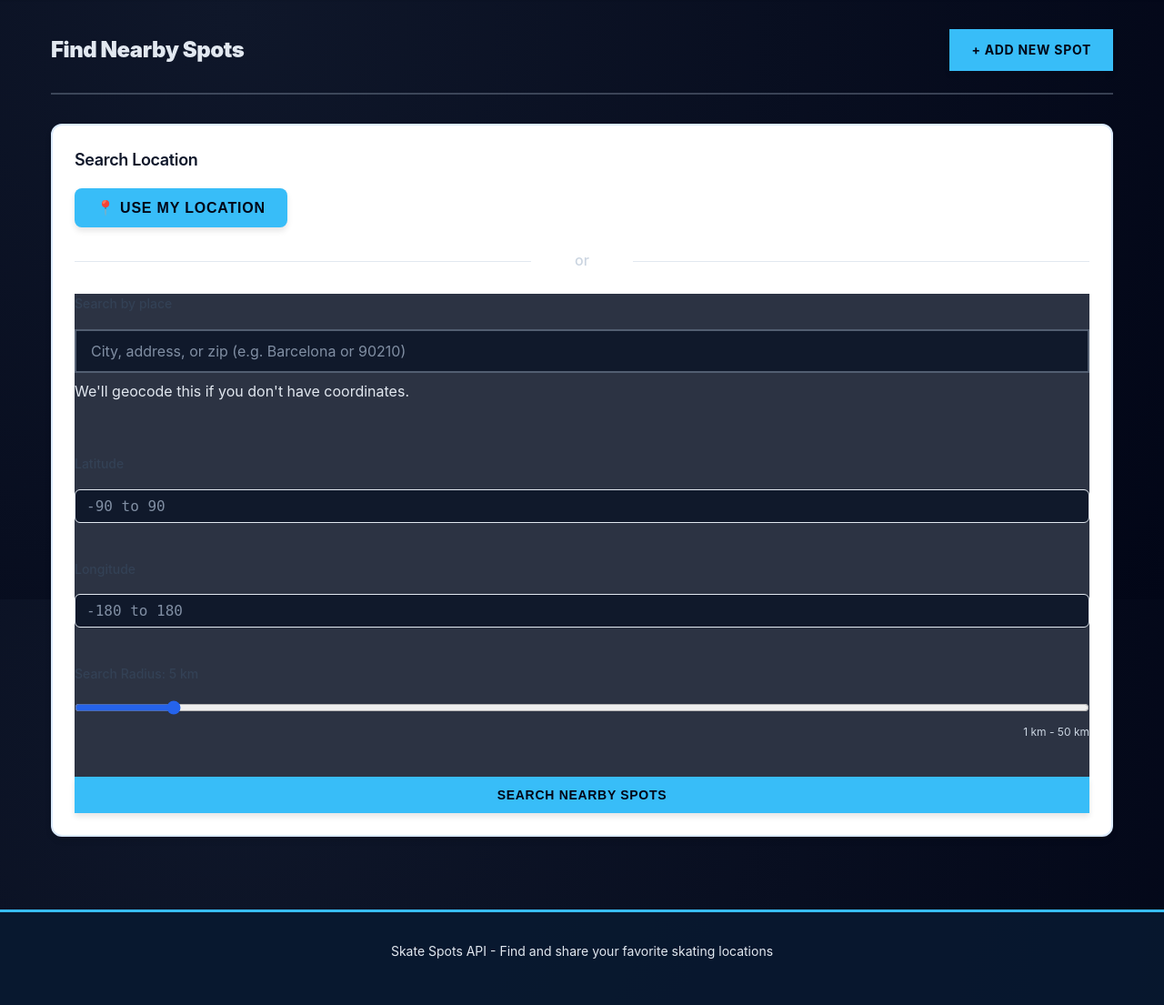
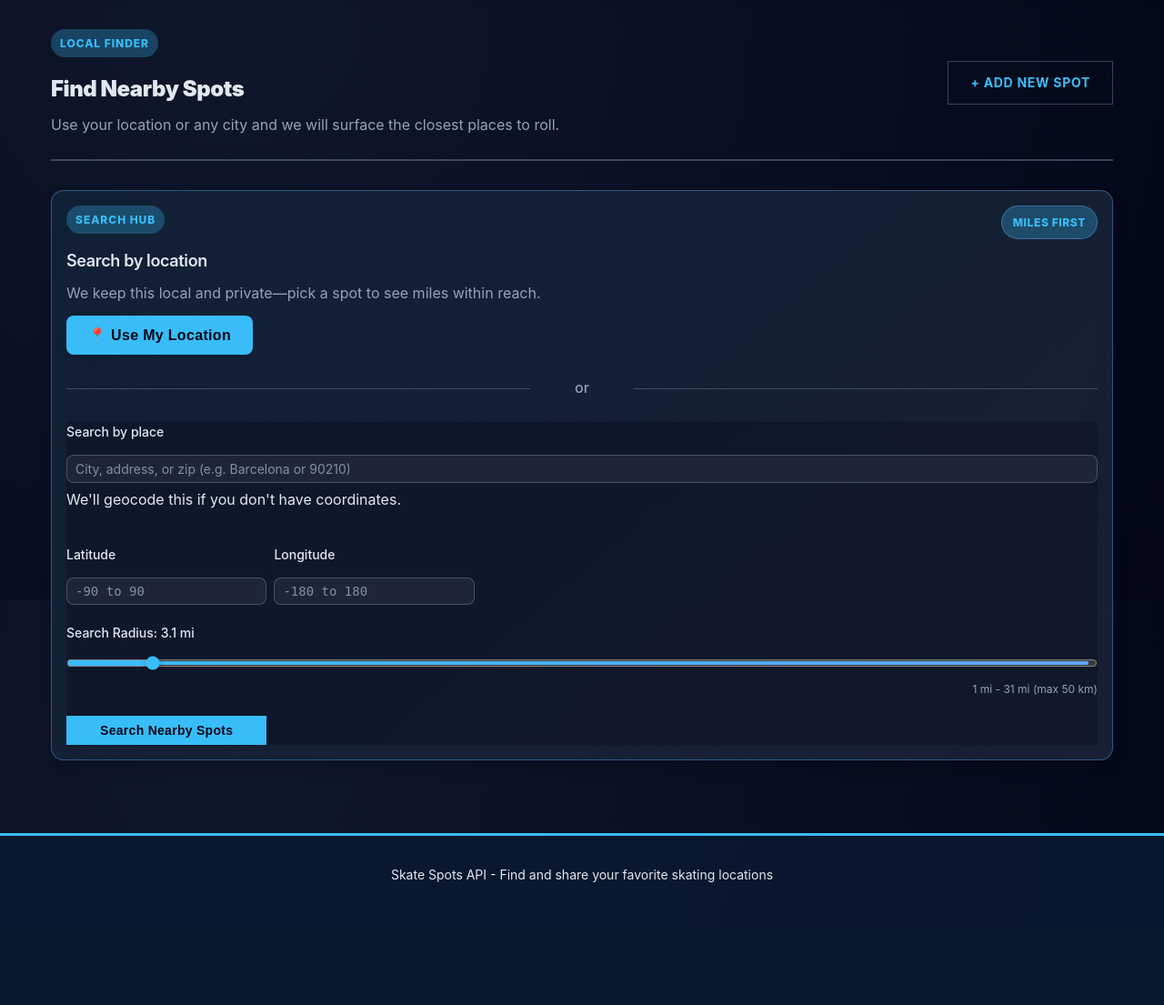
Before and after one commit to mattmikula/skate-spots, a FastAPI app: template templates/nearby.html in a window 1280 px wide. Shown: the part 141-1246 px from the top of the page at 91% size. After the commit the page ends 1111 px from the top, so only its background shows below. Run offline with FastAPI, Linux system fonts and the light colour scheme; the template is opened without the code that fills it, so the values that code supplies are empty; parts of the project's set-up code (start-up, migrations or seed data) failed here and were passed over.

Commit message:
Tighten nearby search UI spacing (#69)

```diff
--- a/app/routers/frontend/home.py
+++ b/app/routers/frontend/home.py
@@ -29,6 +29,7 @@ from app.services.skate_spot_service import SkateSpotService, get_skate_spot_ser
 from app.utils.filters import build_skate_spot_filters
 
 router = APIRouter(tags=["frontend"])
+MILES_PER_KM = 0.621371
 
 
 @router.get("/", response_class=HTMLResponse)
@@ -108,6 +109,8 @@ async def nearby_spots_page(
             detail="Invalid coordinates or radius",
         ) from exc
 
+    radius_miles = radius_km * MILES_PER_KM
+
     # If no location provided, show the location input form
     if latitude is None and longitude is None and not location_query:
         context = {
@@ -116,6 +119,8 @@ async def nearby_spots_page(
             "spot_types": list(SpotType),
             "difficulties": list(Difficulty),
             "location_query": location_query or None,
+            "radius_km": radius_km,
+            "radius_miles": radius_miles,
         }
         return templates.TemplateResponse("nearby.html", context)
 
@@ -181,6 +186,7 @@ async def nearby_spots_page(
         "latitude": latitude,
         "longitude": longitude,
         "radius_km": radius_km,
+        "radius_miles": radius_miles,
         "location_query": location_query or None,
         "resolved_location_label": resolved_location_label,
     }
--- a/static/style.css
+++ b/static/style.css
@@ -462,6 +462,18 @@ button,
     color: var(--accent-contrast);
 }
 
+.btn-ghost {
+    background: transparent;
+    color: var(--accent-primary);
+    border: 1px solid var(--border-soft);
+    box-shadow: none;
+}
+
+.btn-ghost:hover {
+    background: var(--surface-card-muted);
+    color: var(--text-primary);
+}
+
 .btn-edit {
     background: var(--accent-secondary);
     color: var(--text-primary);
@@ -529,13 +541,13 @@ input,
 textarea,
 select {
     width: 100%;
-    padding: var(--spacing-3) var(--spacing-4);
-    border: 2px solid var(--border-soft);
-    border-radius: 0;
-    font-size: var(--font-size-base);
+    padding: 8px 10px;
+    border: 1px solid var(--border-soft);
+    border-radius: 8px;
+    font-size: var(--font-size-sm);
     font-family: inherit;
     transition: all 0.2s ease;
-    background: var(--surface-card);
+    background: rgba(255, 255, 255, 0.04);
     color: var(--text-primary);
 }
 
@@ -560,7 +572,7 @@ select::placeholder {
 }
 
 .form-group {
-    margin-bottom: var(--spacing-6);
+    margin-bottom: var(--spacing-3);
 }
 
 .form-field {
@@ -783,6 +826,24 @@ select::placeholder {
     color: #7c3aed;
 }
 
+.pill {
+    display: inline-flex;
+    align-items: center;
+    gap: var(--spacing-2);
+    padding: var(--spacing-2) var(--spacing-3);
+    border-radius: 999px;
+    font-size: var(--font-size-xs);
+    font-weight: 800;
+    letter-spacing: 0.05em;
+    text-transform: uppercase;
+}
+
+.pill-soft {
+    background: var(--accent-soft);
+    color: var(--accent-primary);
+    border: 1px solid var(--border-strong);
+}
+
 /* ============================================
    SPOT LIST
    ============================================ */
@@ -1203,6 +1264,26 @@ select::placeholder {
 
 .page-header h2 {
     margin: 0;
+}
+
+.page-subtitle {
+    margin: var(--spacing-2) 0 0 0;
+    color: var(--text-secondary);
+    max-width: 720px;
+}
+
+.eyebrow-label {
+    display: inline-flex;
+    align-items: center;
+    gap: 6px;
+    padding: 6px 10px;
+    border-radius: 999px;
+    font-size: var(--font-size-xs);
+    letter-spacing: 0.08em;
+    text-transform: uppercase;
+    background: var(--accent-soft);
+    color: var(--accent-primary);
+    font-weight: 800;
 }
 
 /* ============================================
@@ -1770,36 +1851,55 @@ footer {
 
 .nearby-container {
     display: grid;
-    grid-template-columns: 1fr;
+    grid-template-columns: minmax(340px, 420px) 1fr;
     gap: var(--spacing-8);
-    max-width: 1400px;
+    max-width: 1300px;
     margin: 0 auto;
+    align-items: start;
 }
 
 .location-input-section {
-    grid-column: 1;
+    grid-column: 1 / -1;
+    position: relative;
+    top: auto;
 }
 
 .location-card {
-    background: var(--color-white);
-    border: 2px solid var(--color-blue-pale);
-    border-radius: 12px;
-    padding: var(--spacing-6);
-    box-shadow: var(--shadow-md);
+    background: linear-gradient(140deg, rgba(56, 189, 248, 0.06), rgba(148, 163, 184, 0.08)),
+        var(--surface-card);
+    border: 1px solid var(--border-strong);
+    border-radius: 14px;
+    padding: var(--spacing-4);
+    box-shadow: var(--shadow-lg);
+    backdrop-filter: blur(10px);
+    position: relative;
+}
+
+.location-card__header {
+    display: flex;
+    align-items: flex-start;
+    justify-content: space-between;
+    gap: var(--spacing-3);
+    margin-bottom: var(--spacing-3);
+}
+
+.location-card__hint {
+    margin: 0;
+    color: var(--text-secondary);
 }
 
 .location-card h3 {
     font-size: var(--font-size-lg);
     font-weight: 600;
-    margin-bottom: var(--spacing-4);
-    color: var(--color-black);
-}
-
-.location-buttons {
-    display: flex;
-    align-items: center;
-    gap: var(--spacing-4);
-    margin-bottom: var(--spacing-6);
+    margin-bottom: var(--spacing-2);
+    color: var(--text-primary);
+}
+
+.location-card .btn {
+    text-transform: none;
+    letter-spacing: 0.02em;
+    padding: var(--spacing-2) var(--spacing-4);
+    font-size: var(--font-size-sm);
 }
 
 .btn-large {
@@ -1833,7 +1933,7 @@ footer {
 
 .location-divider {
     text-align: center;
-    color: var(--color-gray-400);
+    color: var(--text-secondary);
     font-weight: 500;
     margin: var(--spacing-6) 0;
     position: relative;
@@ -1846,7 +1946,7 @@ footer {
     top: 50%;
     width: 45%;
     height: 1px;
-    background: var(--color-gray-200);
+    background: var(--border-soft);
 }
 
 .location-divider::before {
@@ -1857,44 +1957,65 @@ footer {
     right: 0;
 }
 
+.location-buttons {
+    display: flex;
+    align-items: center;
+    gap: var(--spacing-3);
+    margin-bottom: var(--spacing-2);
+    flex-wrap: wrap;
+}
+
 .location-form {
+    display: grid;
+    grid-template-columns: repeat(auto-fit, minmax(190px, 1fr));
+    gap: var(--spacing-2);
+    row-gap: var(--spacing-2);
+}
+
+.location-form .form-group {
     display: flex;
     flex-direction: column;
-    gap: var(--spacing-4);
-}
-
-.location-form .form-group {
-    display: flex;
-    flex-direction: column;
-    gap: var(--spacing-2);
+    gap: 6px;
 }
 
 .location-form label {
     font-weight: 500;
     font-size: var(--font-size-sm);
-    color: var(--color-gray-700);
+    color: var(--text-primary);
 }
 
 .location-form input[type="number"],
-.location-form input[type="range"] {
-    padding: var(--spacing-2) var(--spacing-3);
-    border: 1px solid var(--color-gray-200);
-    border-radius: 6px;
-    font-size: var(--font-size-base);
+.location-form input[type="range"],
+.location-form input[type="search"] {
+    padding: 6px 9px;
+    border: 1px solid var(--border-soft);
+    border-radius: 8px;
+    font-size: var(--font-size-sm);
     font-family: monospace;
+    background: rgba(255, 255, 255, 0.06);
+    color: var(--text-primary);
+}
+
+.location-form input[type="search"] {
+    font-family: var(--font-family);
 }
 
 .location-form input[type="range"] {
     cursor: pointer;
-    accent-color: var(--color-blue);
+    accent-color: var(--accent-primary);
+    background: transparent;
+}
+
+.form-span-2 {
+    grid-column: 1 / -1;
 }
 
 .location-search-results {
     margin-top: var(--spacing-2);
-    border: 1px solid var(--color-gray-200);
+    border: 1px solid var(--border-soft);
     border-radius: 8px;
-    box-shadow: var(--shadow-sm);
-    background: var(--color-white);
+    box-shadow: var(--shadow-md);
+    background: var(--surface-card);
     max-height: 260px;
     overflow-y: auto;
     display: none;
@@ -1943,42 +2064,78 @@ footer {
 }
 
 .radius-slider {
-    height: 6px !important;
+    height: 4px !important;
 }
 
 .radius-info {
     font-size: var(--font-size-xs);
-    color: var(--color-gray-400);
+    color: var(--text-secondary);
     text-align: right;
+    margin-top: 6px;
+}
+
+.radius-slider::-webkit-slider-runnable-track {
+    height: 4px;
+    background: linear-gradient(90deg, var(--accent-primary), var(--color-blue-light));
+    border-radius: 999px;
+}
+
+.radius-slider::-webkit-slider-thumb {
+    -webkit-appearance: none;
+    appearance: none;
+    width: 16px;
+    height: 16px;
+    border-radius: 50%;
+    background: var(--surface-card);
+    border: 2px solid var(--accent-primary);
+    box-shadow: 0 2px 6px rgba(0, 0, 0, 0.25);
+    margin-top: -6px;
+}
+
+.radius-slider::-moz-range-track {
+    height: 4px;
+    background: linear-gradient(90deg, var(--accent-primary), var(--color-blue-light));
+    border-radius: 999px;
+}
+
+.radius-slider::-moz-range-thumb {
+    width: 16px;
+    height: 16px;
+    border-radius: 50%;
+    background: var(--surface-card);
+    border: 2px solid var(--accent-primary);
+    box-shadow: 0 2px 6px rgba(0, 0, 0, 0.25);
 }
 
 .nearby-results {
-    grid-column: 1;
+    grid-column: 1 / -1;
+    width: 100%;
 }
 
 .results-header {
-    background: var(--color-blue-pale);
-    border-left: 4px solid var(--color-blue);
+    background: linear-gradient(120deg, rgba(56, 189, 248, 0.18), rgba(15, 23, 42, 0.9));
+    border: 1px solid var(--border-strong);
     padding: var(--spacing-4);
-    border-radius: 6px;
+    border-radius: 12px;
     margin-bottom: var(--spacing-6);
+    box-shadow: var(--shadow-lg);
 }
 
 .results-header h3 {
     margin: 0 0 var(--spacing-2) 0;
     font-size: var(--font-size-lg);
-    color: var(--color-blue);
+    color: var(--text-primary);
 }
 
 .location-coordinates {
     margin: 0;
     font-size: var(--font-size-sm);
-    color: var(--color-gray-600);
+    color: var(--text-secondary);
     font-weight: 500;
 }
 
 .coordinates-inline {
-    color: var(--color-gray-500);
+    color: var(--text-secondary);
     font-size: var(--font-size-sm);
 }
 
--- a/templates/nearby.html
+++ b/templates/nearby.html
@@ -4,15 +4,26 @@
 
 {% block content %}
 <div class="page-header">
-    <h2>Find Nearby Spots</h2>
-    <a href="/skate-spots/new" class="btn btn-primary">+ Add New Spot</a>
+    <div>
+        <p class="eyebrow-label">Local finder</p>
+        <h2>Find Nearby Spots</h2>
+        <p class="page-subtitle">Use your location or any city and we will surface the closest places to roll.</p>
+    </div>
+    <a href="/skate-spots/new" class="btn btn-primary btn-ghost">+ Add New Spot</a>
 </div>
 
 <div class="nearby-container">
     <!-- Location Input Section -->
     <div class="location-input-section">
         <div class="location-card">
-            <h3>Search Location</h3>
+            <div class="location-card__header">
+                <div>
+                    <p class="eyebrow-label">Search hub</p>
+                    <h3>Search by location</h3>
+                    <p class="location-card__hint">We keep this local and private—pick a spot to see miles within reach.</p>
+                </div>
+                <span class="pill pill-soft">Miles first</span>
+            </div>
 
             <div class="location-buttons">
                 <button id="use-my-location" class="btn btn-primary btn-large">
@@ -24,9 +35,9 @@
             <div class="location-divider">or</div>
 
             <form id="location-form" class="location-form" method="get" action="/nearby">
-                <div id="form-error" class="location-status error" style="display: none;" role="alert" aria-live="polite"></div>
+                <div id="form-error" class="location-status error form-span-2" style="display: none;" role="alert" aria-live="polite"></div>
 
-                <div class="form-group">
+                <div class="form-group form-span-2">
                     <label for="location-query">Search by place</label>
                     <input
                         type="search"
@@ -71,18 +82,25 @@
                     >
                 </div>
 
-                <div class="form-group">
-                    <label for="radius-slider">Search Radius: <span id="radius-display">5</span> km</label>
+                <div class="form-group form-span-2">
+                    <label for="radius-slider">Search Radius: <span id="radius-display">{{ radius_miles | default(3.1, true) | round(1) }}</span> mi</label>
                     <input
                         type="range"
                         id="radius-slider"
-                        name="radius_km"
+                        name="radius_miles"
                         min="1"
-                        max="50"
-                        value="{{ radius_km | default(5, true) }}"
+                        max="31"
+                        step="0.1"
+                        value="{{ radius_miles | default(3.1, true) | round(1) }}"
                         class="radius-slider"
                     >
-                    <div class="radius-info">1 km - 50 km</div>
+                    <input
+                        type="hidden"
+                        id="radius-km"
+                        name="radius_km"
+                        value="{{ radius_km | default(5, true) }}"
+                    >
+                    <div class="radius-info">1 mi - 31 mi (max 50 km)</div>
                 </div>
 
                 <button type="submit" class="btn btn-primary">Search Nearby Spots</button>
@@ -94,7 +112,7 @@
     {% if latitude is defined and latitude is not none %}
     <div class="nearby-results">
         <div class="results-header">
-            <h3>Spots within {{ radius_km }} km</h3>
+            <h3>Spots within {{ radius_miles | round(1) }} miles</h3>
             <p class="location-coordinates">
                 📍
                 {% if resolved_location_label %}
@@ -108,7 +126,7 @@
         <!-- Filters Form -->
         <form
             id="nearby-filter-form"
-            class="filter-form"
+            class="filter-form filter-form-horizontal"
             hx-get="/nearby"
             hx-target="#nearby-spot-results"
             hx-push-url="true"
@@ -205,11 +223,19 @@
     const useLocationBtn = document.getElementById('use-my-location');
     const radiusSlider = document.getElementById('radius-slider');
     const radiusDisplay = document.getElementById('radius-display');
+    const radiusKmInputs = document.querySelectorAll('input[name=\"radius_km\"]');
     const LAST_LOCATION_KEY = 'skate-spots:last-location';
     let searchTimeout;
 
+    const clampRadiusKm = (kmValue) => Math.min(Math.max(kmValue, 1), 50);
+    const milesToKm = (miles) => miles * 1.60934;
     const updateRadiusDisplay = () => {
-        radiusDisplay.textContent = radiusSlider.value;
+        const milesValue = parseFloat(radiusSlider.value) || 0;
+        const radiusKm = clampRadiusKm(milesToKm(milesValue));
+        radiusDisplay.textContent = milesValue % 1 === 0 ? milesValue : milesValue.toFixed(1);
+        radiusKmInputs.forEach((input) => {
+            input.value = radiusKm.toFixed(2);
+        });
     };
     updateRadiusDisplay();
 
@@ -255,6 +281,7 @@
     }
 
     function buildSearchUrl() {
+        updateRadiusDisplay();
         const params = new URLSearchParams(new FormData(form));
         return `/nearby?${params.toString()}`;
     }
--- a/templates/partials/nearby_spot_list.html
+++ b/templates/partials/nearby_spot_list.html
@@ -3,9 +3,10 @@
     {% for spot in spots %}
     <div class="nearby-spot-card">
         {% set distance = spot.distance_km %}
+        {% set distance_miles = distance * 0.621371 if distance is not none else None %}
         <div class="spot-distance-badge">
             {% if distance is not none %}
-                {{ distance | round(1) }} km away
+                {{ distance_miles | round(1) }} mi away
             {% endif %}
         </div>
         {% include "spot_card.html" %}
@@ -14,7 +15,7 @@
 </div>
 {% else %}
 <div class="empty-state">
-    <p>No skate spots found within {{ radius_km }} km.</p>
+    <p>No skate spots found within {{ radius_miles | round(1) }} miles.</p>
     <p class="empty-state-hint">Try increasing the radius or adjusting your filters.</p>
     <a href="/skate-spots/new" class="btn btn-primary" style="margin-top: 1rem;">+ Add New Spot</a>
 </div>
```
Also changed, not shown: other parts of static/style.css (+60 -11 lines).
